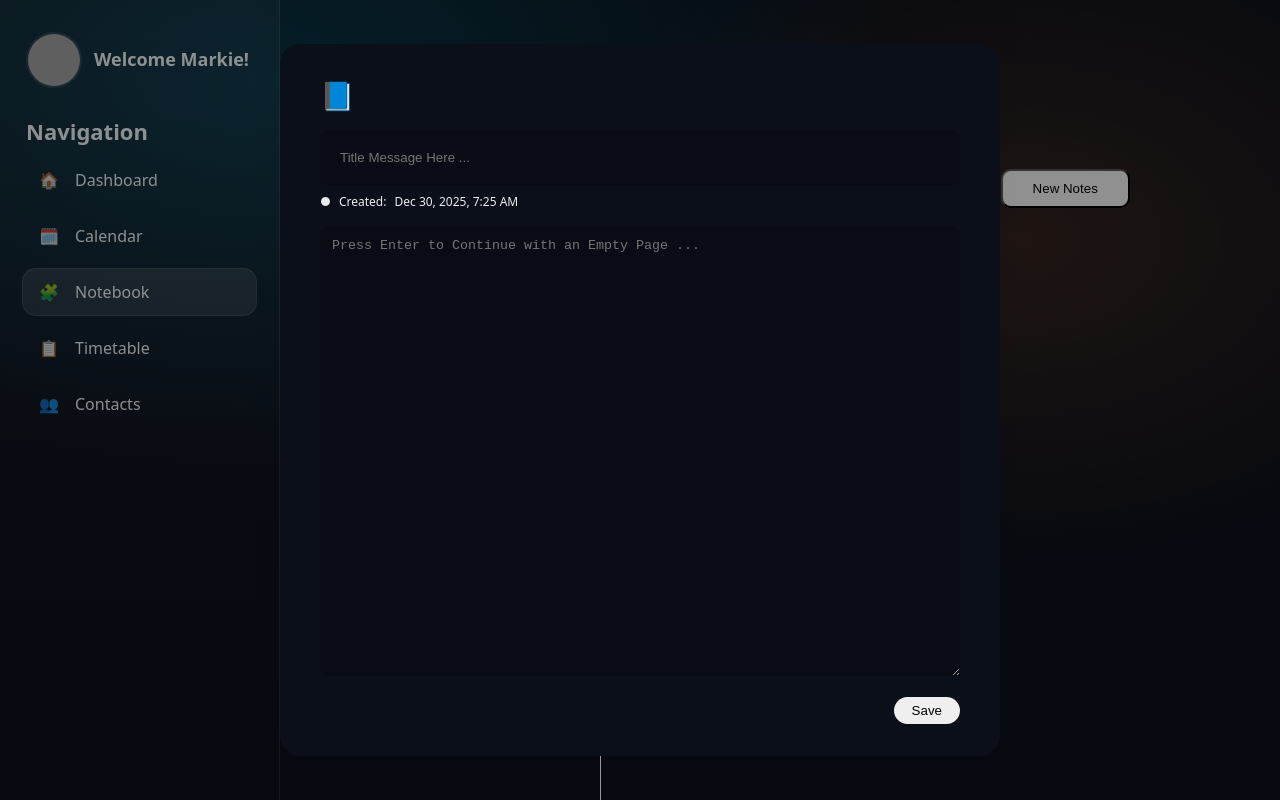
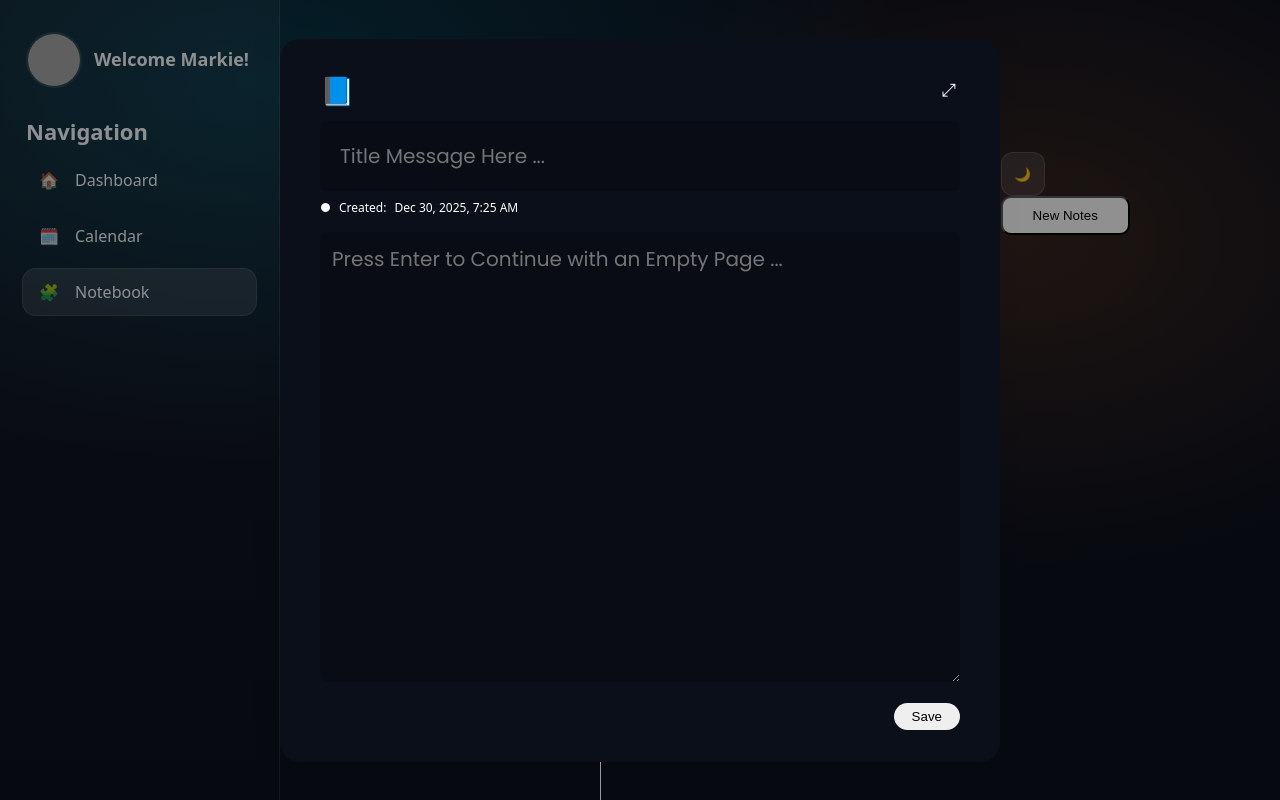
Before and after one commit to MarkieMark004/Etta-Personal-Dashboard, a plain HTML site: page notebook.html in a window 1280 px wide. Both pictures are taken after a click on the button "New Notes". Drawn offline with Linux system fonts and the light colour scheme; grey boxes are pictures that could not be loaded.

Commit message:
Project1.1

```diff
--- a/notebook.html
+++ b/notebook.html
@@ -5,6 +5,10 @@
     <meta name="viewport" content="width=device-width, initial-scale=1.0" />
     <title>Notebook</title>
     <link rel="stylesheet" href="style.css" />
+    <link
+      href="https://fonts.googleapis.com/css2?family=Poppins:wght@300;400;600&display=swap"
+      rel="stylesheet"
+    />
   </head>
 
   <body>
@@ -32,7 +36,7 @@
         <div class="nav-title">Navigation</div>
 
         <nav class="nav">
-          <a class="nav-link" href="#">
+          <a class="nav-link" href="index.html">
             <span class="nav-ico">🏠</span>
             <span>Dashboard</span>
           </a>
@@ -46,16 +50,6 @@
             <span class="nav-ico">🧩</span>
             <span>Notebook</span>
           </a>
-
-          <a class="nav-link" href="#">
-            <span class="nav-ico">📋</span>
-            <span>Timetable</span>
-          </a>
-
-          <a class="nav-link" href="#">
-            <span class="nav-ico">👥</span>
-            <span>Contacts</span>
-          </a>
         </nav>
       </aside>
 
@@ -66,6 +60,7 @@
       </div>
 
       <!-- NOTEBOOK LAYOUT WRAP (everything right of sidebar) -->
+
       <main class="notebook">
         <!-- PAGES COLUMN (Search + Pages list) -->
         <section class="pages-panel">
@@ -97,6 +92,13 @@
           <div class="note-modal-dialog">
             <div class="note-modal-header">
               <div class="note-modal-icon">📘</div>
+              <button
+                type="button"
+                class="note-modal-expand-btn"
+                aria-label="Expand note editor"
+              >
+                ⤢
+              </button>
             </div>
 
             <div class="note-modal-body">
@@ -135,13 +137,21 @@
         <section class="notes-panel">
           <!-- TOP BAR -->
           <header class="notes-topbar">
-            <h2 class="notes-title">
-              <span class="title-icon">📘</span>
-              My Favorite
-            </h2>
+            <h2>My Favorite</h2>
 
-            <div class="new-notes">
-              <button class="new-note-btn" type="button">New Notes</button>
+            <div class="topbar-right">
+              <button
+                id="themeBtn"
+                class="btn icon"
+                type="button"
+                aria-label="Toggle theme"
+              >
+                🌙
+              </button>
+
+              <div class="new-notes">
+                <button class="new-note-btn" type="button">New Notes</button>
+              </div>
             </div>
           </header>
 
--- a/notebook.js
+++ b/notebook.js
@@ -18,6 +18,8 @@ document.addEventListener("DOMContentLoaded", () => {
   const contextDeleteBtn = document.querySelector(".context-delete");
 
   const searchInput = document.querySelector(".pages-search-input");
+
+  const themeBtn = document.querySelector("#themeBtn");
 
   // Templates
   const pageTemplate =
@@ -516,6 +518,29 @@ document.addEventListener("DOMContentLoaded", () => {
     });
   }
 
+  // --- Theme toggle ---
+
+  if (themeBtn) {
+    const savedTheme = localStorage.getItem("theme")
+      ? JSON.parse(localStorage.getItem("theme"))
+      : "dark";
+
+    if (savedTheme === "light") {
+      document.body.classList.add("light");
+    }
+
+    themeBtn.textContent = document.body.classList.contains("light")
+      ? "☀️"
+      : "🌙";
+
+    themeBtn.addEventListener("click", () => {
+      document.body.classList.toggle("light");
+      const isLight = document.body.classList.contains("light");
+      themeBtn.textContent = isLight ? "☀️" : "🌙";
+      localStorage.setItem("theme", JSON.stringify(isLight ? "light" : "dark"));
+    });
+  }
+
   // ---------- Initial load: normalize + render ----------
 
   let existingNotes = loadNotesFromStorage();
--- a/style.css
+++ b/style.css
@@ -847,6 +847,18 @@ body.light .event-row {
   z-index: 1;
 }
 
+/* Default = dark mode */
+.note-modal-dialog {
+  background: #0b0f1a;
+  color: #ffffff;
+}
+
+/* Light mode override */
+body.light .note-modal-dialog {
+  background: #ffffff;
+  color: #111111;
+}
+
 /* Layout inside modal */
 .note-modal-header {
   margin-bottom: 16px;
@@ -960,3 +972,39 @@ body.light .event-row {
 .page-item.is-filtered {
   display: none;
 }
+
+/* Title + textarea font for New Notes */
+.note-modal-title,
+.note-modal-textarea {
+  font-family: "Poppins", sans-serif;
+  font-size: 20px;
+}
+
+.note-modal-header {
+  display: flex;
+  align-items: center;
+  justify-content: space-between;
+  gap: 8px;
+  margin-bottom: 12px;
+}
+
+/* Expand button top-right */
+.note-modal-expand-btn {
+  border: none;
+  background: transparent;
+  cursor: pointer;
+  font-size: 18px;
+  line-height: 1;
+  padding: 4px;
+  border-radius: 6px;
+  color: #fff;
+}
+
+.note-modal-expand-btn:hover {
+  background: rgba(0, 0, 0, 0.05);
+}
+
+/* Light mode tweak if you're using body.light */
+body.light .note-modal-expand-btn:hover {
+  background: #fff(0, 0, 0, 0.06);
+}
```
Also changed, not shown: calendar.html (+0 -10 lines), index.html (+0 -10 lines).
